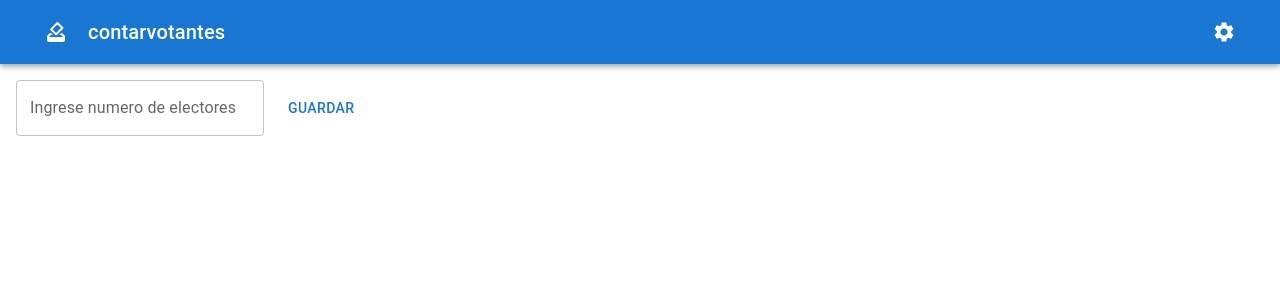
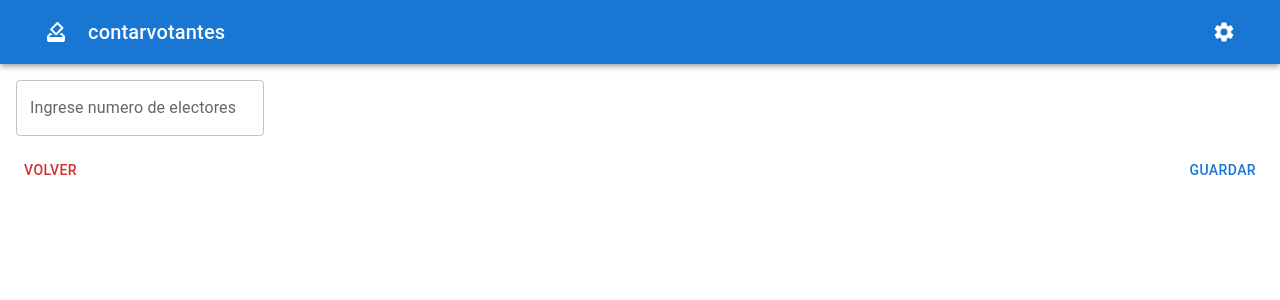
Before and after one commit to alereca/contadorvotantes, a React (Create React App) app: page / in a window 1280 px wide. Both pictures are taken after a click on the button 1224 px from the left and 32 px from the top of the page. Shown: the top 300 px of the page. Built offline with nearby package versions, Linux system fonts and the light colour scheme.

Commit message:
Refactor ConfigurationForm component to add a cancel button and improve layout

```diff
--- a/src/App.tsx
+++ b/src/App.tsx
@@ -69,7 +69,10 @@ const App: React.FC = () => {
         </Toolbar>
       </AppBar>
       {showConfig ? (
-        <ConfigurationForm onTotalChange={onTotalChange} />
+        <ConfigurationForm
+          onTotalChange={onTotalChange}
+          setShowConfig={setShowConfig}
+        />
       ) : (
         <Box>
           <InputForm ids={ids} onAddId={handleAddId} />
--- a/src/components/ConfigurationForm.tsx
+++ b/src/components/ConfigurationForm.tsx
@@ -4,6 +4,7 @@ import * as Yup from 'yup';
 
 interface ConfigurationFormProps {
   onTotalChange: (total: number) => void;
+  setShowConfig(show: boolean): void;
 }
 
 const maxElectors = 400;
@@ -16,6 +17,7 @@ const validationSchema = Yup.object({
 
 const ConfigurationForm: React.FC<ConfigurationFormProps> = ({
   onTotalChange,
+  setShowConfig,
 }) => {
   return (
     <Formik
@@ -30,7 +32,7 @@ const ConfigurationForm: React.FC<ConfigurationFormProps> = ({
     >
       {({ errors, touched, isSubmitting }) => (
         <Form>
-          <Box sx={{ display: 'flex', alignItems: 'center', gap: 2, p: 2 }}>
+          <Box sx={{ display: 'block', alignItems: 'center', gap: 2, p: 2 }}>
             <Field
               name="total"
               as={TextField}
@@ -39,9 +41,20 @@ const ConfigurationForm: React.FC<ConfigurationFormProps> = ({
               error={touched.total && Boolean(errors.total)}
               helperText={touched.total && errors.total}
             />
-            <Button type="submit" disabled={isSubmitting}>
-              Guardar
-            </Button>
+            <Box
+              sx={{
+                display: 'flex',
+                justifyContent: 'space-between',
+                marginTop: 2,
+              }}
+            >
+              <Button type="button" onClick={() => setShowConfig(false)} color="error">
+                Volver
+              </Button>
+              <Button type="submit" disabled={isSubmitting}>
+                Guardar
+              </Button>
+            </Box>
           </Box>
         </Form>
       )}
```
